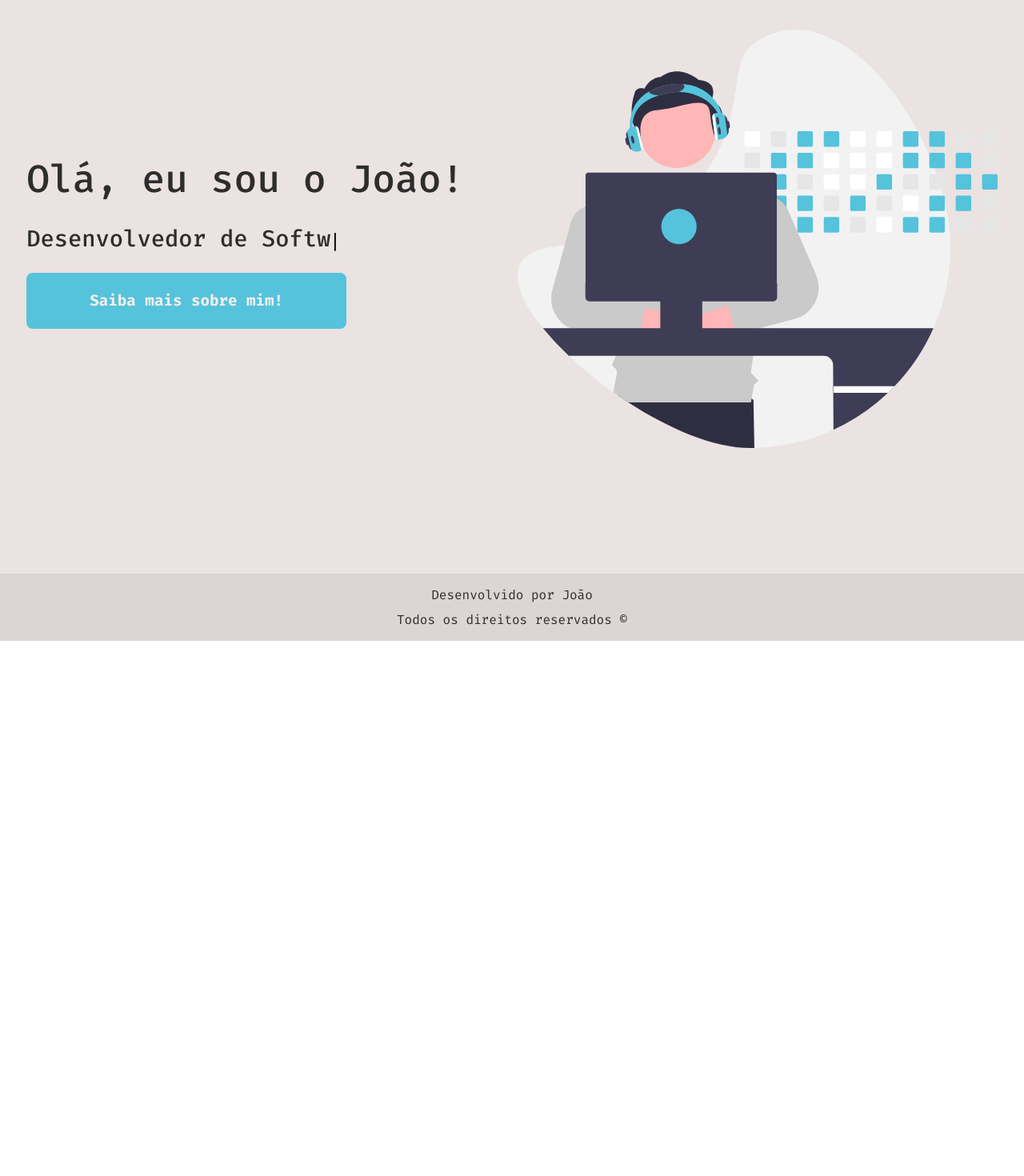
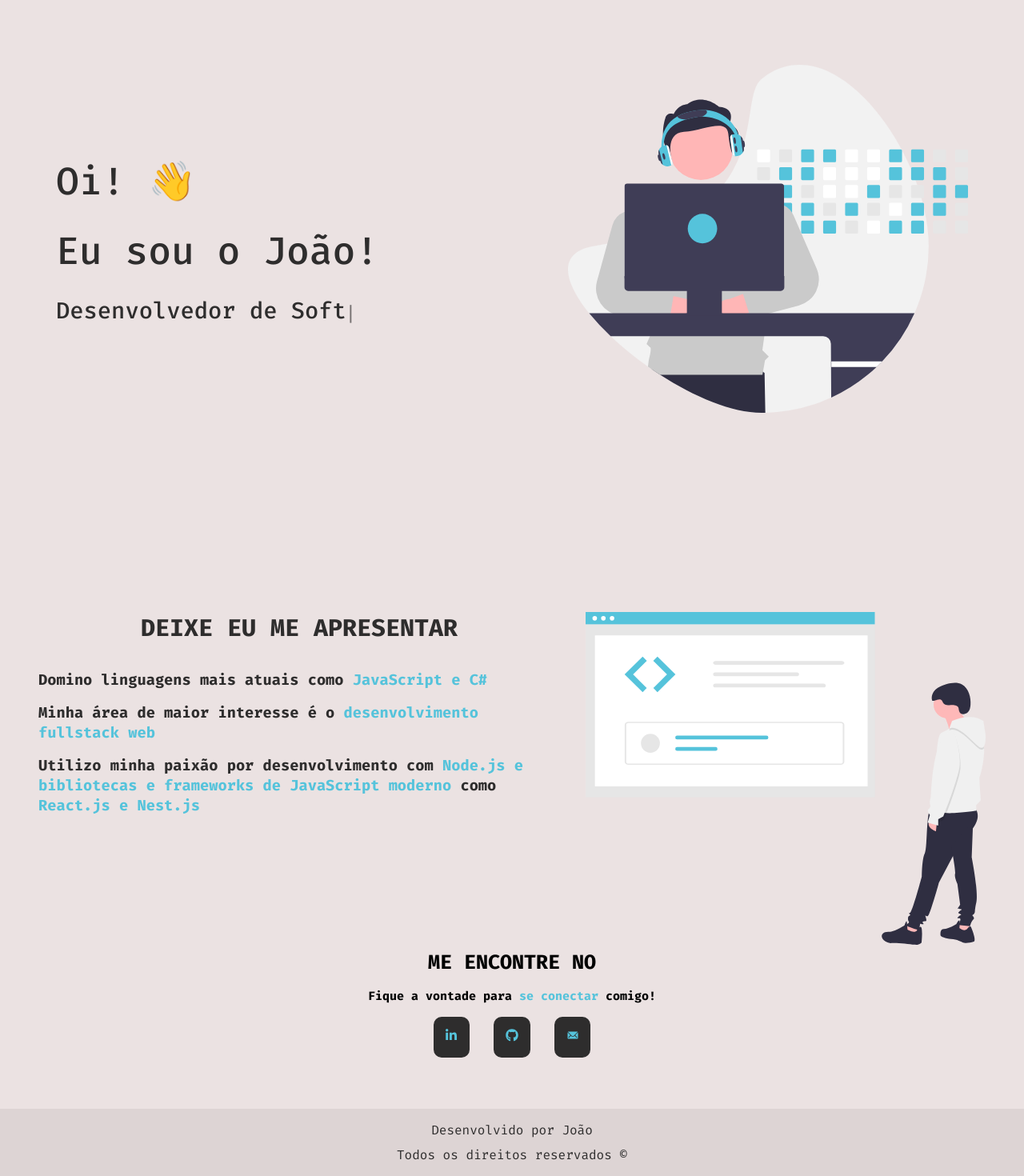
Before and after one commit to joaovictormar/portfolio, a React (Vite) app: page / in a window 1280 px wide. Shown: the part 165-1635 px from the top of the page at 80% size. Before the commit the page ends 966 px from the top, so only its background shows below. Built offline with nearby package versions, Linux system fonts and the light colour scheme.

Commit message:
Update na página home e reorganização nas paginas

```diff
--- a/package.json
+++ b/package.json
@@ -12,6 +12,7 @@
   "dependencies": {
     "react": "^18.3.1",
     "react-dom": "^18.3.1",
+    "react-icons": "^5.4.0",
     "react-router-dom": "^7.1.1",
     "react-simple-typewriter": "^5.0.1"
   },
--- a/src/pages/Home/Home.module.css
+++ b/src/pages/Home/Home.module.css
@@ -7,10 +7,11 @@
     justify-content: space-around;
 }
 
-.apresentacao {
+.principal {
     display: flex;
     flex-direction: column;
     gap: 1.5rem;
+    width: 500px;
 }
 
 .home h1 {
@@ -18,7 +19,7 @@
     color: var(--cinza-escuro);
 }
 
-.texto {
+.textoPrincipal {
     font-size: 3rem;
 }
 
@@ -27,30 +28,8 @@
     min-width: 600px;
 }
 
-.botao {
-    background-color: var(--primaria);
-    border: 0;
-    border-radius: 8px;
-    width: 400px;
-    height: 70px;
-    color: var(--terciaria);
-    font-family: "Fira Code", monospace;
-    font-size: 1.2rem;
-    font-weight: bold;
-    cursor: pointer;
-    display: flex;
-    align-items: center;
-    justify-content: center;
-    text-decoration: none;
-}
-
-.botao:hover {
-    transition: 0.3s;
-    background-color: var(--cinza-escuro);
-}
-
 .home img {
-    width: 600px;
+    width: 500px;
 }
 
 .cursor {
@@ -70,3 +49,75 @@
         opacity: 1;
     }
 }
+
+.homeApresentacao {
+    margin: 3rem;
+}
+
+.secundario {
+    display: flex;
+    gap: 2rem;
+    color: var(--cinza-escuro);
+}
+
+.homeApresentacao img {
+    width: 500px;
+}
+
+.apresentacao {
+    display: flex;
+    flex-direction: column;
+    gap: 1rem;
+}
+
+.textoApresentacao {
+    font-size: 30px;
+    text-align: center;
+    padding-bottom: 1rem;
+}
+
+.apresentacao strong {
+    color: var(--primaria);
+}
+
+.conexao {
+    display: flex;
+    flex-direction: column;
+    gap: 1rem;
+    text-align: center;
+}
+
+.conexao strong {
+    color: var(--primaria);
+}
+
+.textoConexao {
+    font-size: 25px;
+}
+
+.textoConexaoInferior {
+    font-size: 15px;
+}
+
+.icones {
+    display: flex;
+    justify-content: center;
+    gap: 30px;
+}
+
+.linkIcone {
+    border: 2px solid var(--cinza-escuro);
+    padding: 0.8rem;
+    border-radius: 10px;
+    background-color: var(--cinza-escuro);
+}
+
+.icone {
+    color: var(--primaria);
+}
+
+.linkIcone:hover {
+    scale: 1.1;
+    transition: 0.4s;
+    border: 2px solid var(--primaria);
+}
--- a/src/pages/Home/index.jsx
+++ b/src/pages/Home/index.jsx
@@ -1,10 +1,12 @@
-import Header from "../../components/Header"
-import Footer from "../../components/Footer"
-import Container from "../../components/Container";
 import React from "react";
 import { useTypewriter } from "react-simple-typewriter";
 import styles from "./Home.module.css";
 import { Link } from "react-router-dom"
+import { FaLinkedinIn } from "react-icons/fa";
+import { IoIosMail } from "react-icons/io";
+import { FaGithub } from "react-icons/fa";
+
+
 
 function Home () {
     const [text] = useTypewriter({
@@ -18,23 +20,47 @@ function Home () {
     });
     return (
         <>
-            <Header/>
-            <Container>
             <section className={styles.home}>
-            <div className={styles.apresentacao}>
-                <h1 className={styles.texto}>Olá, eu sou o João!</h1>
+            <div className={styles.principal}>
+                <h1 className={styles.textoPrincipal}>Oi! 👋</h1>
+                <h1 className={styles.textoPrincipal}>Eu sou o João!</h1>
                 <h1>
                     <span className={styles.textoDinamico}>{text}</span>
                     <span className={styles.cursor}>|</span>
                 </h1>
-                <Link to="/sobre" className={styles.botao}>Saiba mais sobre mim!</Link>
             </div>
             <figure>
-                <img src="./developer.svg" alt="Imagem de desenvolvedor" />
+                <img src="./developer.svg" alt="Imagem de desenvolvedor codando" />
             </figure>
             </section>
-            </Container>
-            <Footer/>
+            <section className={styles.homeApresentacao}>
+                <div className={styles.secundario}>
+                    <div className={styles.apresentacao}>
+                        <h1 className={styles.textoApresentacao}>DEIXE EU ME APRESENTAR</h1>
+                        <h3>Domino linguagens mais atuais como <strong>JavaScript e C#</strong></h3>
+                        <h3>Minha área de maior interesse é o <strong>desenvolvimento fullstack web</strong></h3>
+                        <h3>Utilizo minha paixão por desenvolvimento com <strong>Node.js e bibliotecas e frameworks de JavaScript moderno</strong> como <strong>React.js e Nest.js</strong></h3>
+                    </div>
+                    <figure>
+                        <img src="./developerInspection.svg" alt="Imagem de desenvolvedor em pé analisando o código"/>
+                    </figure>
+                </div>
+                <div className={styles.conexao}>
+                    <h1 className={styles.textoConexao}>ME ENCONTRE NO</h1>
+                    <h3 className={styles.textoConexaoInferior}>Fique a vontade para <strong>se conectar</strong> comigo!</h3>
+                    <div className={styles.icones}>
+                        <a href="https://www.linkedin.com/in/joaovictormar" className={styles.linkIcone}>
+                            <FaLinkedinIn className={styles.icone}/>
+                        </a>
+                        <a href="https://github.com/joaovictormar" className={styles.linkIcone}>
+                            <FaGithub className={styles.icone}/>
+                        </a>
+                        <a href="mailto:joaomarquesvictor22@hotmail.com" className={styles.linkIcone}>
+                            <IoIosMail className={styles.icone}/>
+                        </a>
+                    </div>
+                </div>
+            </section>
         </>
     )
 
--- a/src/pages/Page404/index.jsx
+++ b/src/pages/Page404/index.jsx
@@ -1,6 +1,3 @@
-import Header from "../../components/Header"
-import Footer from "../../components/Footer"
-import Container from "../../components/Container";
 import { Link } from "react-router-dom"
 import styles from "./Page404.module.css"
 
@@ -8,15 +5,11 @@ function Page404 () {
 
     return (
         <>
-        <Header/>
-        <Container>
             <div className={styles.textoGeral}>
                 <h1 className={styles.textoPrincipal}>404 :(</h1>
                 <strong className={styles.textoSecundario}>Página não encontrada!</strong>
             </div>
             <Link className={styles.botaoRetornar} to="/">Retornar ao menu!</Link>
-        </Container>
-        <Footer/>
         </>
     )
 
--- /dev/null
+++ b/src/pages/PageBase/index.jsx
@@ -0,0 +1,20 @@
+import Header from "../../components/Header"
+import Footer from "../../components/Footer"
+import Container from "../../components/Container"
+import { Outlet } from "react-router-dom";
+
+function PageBase () {
+
+    return  (
+        <main>
+            <Header/>
+            <Container>
+                <Outlet/>
+            </Container>
+            <Footer/>
+        </main>
+    )
+
+};
+
+export default PageBase;
--- a/src/pages/Projetos/index.jsx
+++ b/src/pages/Projetos/index.jsx
@@ -1,18 +1,9 @@
-import Header from "../../components/Header"
-import Footer from "../../components/Footer"
-import Container from "../../components/Container";
 import styles from "./Projetos.module.css"
 
 function Projetos () {
 
     return (
-        <>
-            <Header/>
-            <Container>
             <h1>Projetos</h1>
-            </Container>
-            <Footer/>
-        </>
     )
 
 };
--- a/src/pages/Resumo/index.jsx
+++ b/src/pages/Resumo/index.jsx
@@ -1,18 +1,9 @@
-import Header from "../../components/Header"
-import Footer from "../../components/Footer"
-import Container from "../../components/Container";
 import styles from "./Resumo.module.css"
 
 function Resumo () {
 
     return (
-        <>
-            <Header/>
-            <Container>
-                <h1>Resumo</h1>
-            </Container>
-            <Footer/>
-        </>
+            <h1>Resumo</h1>
     )
 
 };
--- a/src/pages/Sobre/index.jsx
+++ b/src/pages/Sobre/index.jsx
@@ -1,18 +1,9 @@
-import Header from "../../components/Header"
-import Footer from "../../components/Footer"
-import Container from "../../components/Container";
 import styles from "./Sobre.module.css"
 
 function Sobre () {
 
     return (
-        <>
-            <Header/>
-            <Container>
-                <h1>Sobre</h1>
-            </Container>
-            <Footer/>
-        </>
+            <h1>Sobre</h1>
     )
 
 };
--- a/src/routes.jsx
+++ b/src/routes.jsx
@@ -1,4 +1,5 @@
 import {BrowserRouter, Route, Routes} from "react-router-dom";
+import PageBase from "./pages/PageBase";
 import Home from "./pages/Home";
 import Sobre from "./pages/Sobre";
 import Projetos from "./pages/Projetos";
@@ -11,11 +12,13 @@ function AppRoutes () {
 
     <BrowserRouter>
         <Routes>
-            <Route path="/" element={<Home/>}></Route>
-            <Route path="/sobre" element={<Sobre/>}></Route>
-            <Route path="/projetos" element={<Projetos/>}></Route>
-            <Route path="/resumo" element={<Resumo/>}></Route>
-            <Route path="*" element={<Page404/>}></Route>
+            <Route path="/" element={<PageBase/>}>
+                <Route index element={<Home/>}></Route>
+                <Route path="/sobre" element={<Sobre/>}></Route>
+                <Route path="/projetos" element={<Projetos/>}></Route>
+                <Route path="/resumo" element={<Resumo/>}></Route>
+                <Route path="*" element={<Page404/>}></Route>
+            </Route>
         </Routes>
     </BrowserRouter>
 
```
Also changed, not shown: public/developerInspection.svg (added), 1 other file (tests, documents, lock files or other folders).
